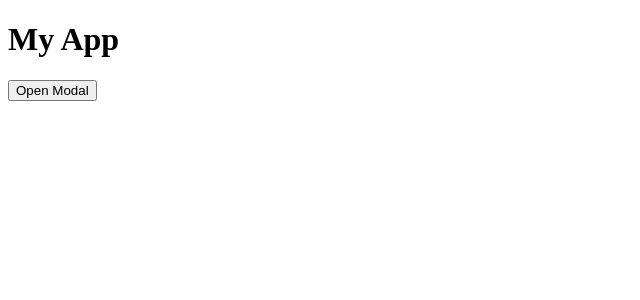
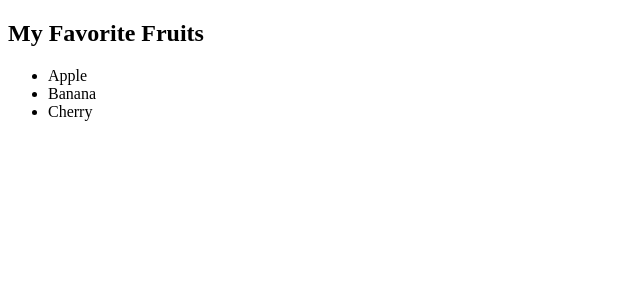
Before and after one commit to thanhpham091790/reactjs, a React (Vite) app in the folder 01-react-tutorial/my-react-app/: page / in a window 1280 px wide. Shown: the top 300 px of the page, without its empty margins (0-640 px from the left). Built offline with nearby package versions, Linux system fonts and the light colour scheme.

Commit message:
If a component takes time to load, you can use a Suspense component, and it will display the fallback content while the component is loading.

```diff
--- a/01-react-tutorial/my-react-app/src/App.jsx
+++ b/01-react-tutorial/my-react-app/src/App.jsx
@@ -1,7 +1,13 @@
+
+import Fruits from "./Fruits";
+import { Suspense } from "react";
+
 function App() {
   return (
-    <div className="App">
-      <h1>Hello World!</h1>
+    <div>
+      <Suspense fallback={<div>Loading...</div>}>
+        <Fruits />
+      </Suspense>
     </div>
   );
 }
--- /dev/null
+++ b/01-react-tutorial/my-react-app/src/Fruits.jsx
@@ -0,0 +1,31 @@
+function fetchFruitData() {
+    return new Promise((resolve) => {
+        setTimeout(() => {
+            resolve(['Apple', 'Banana', 'Cherry']);
+        }, 2000);
+    });
+}
+
+let fruitResource = {
+    data: null,
+    read() {
+        if (this.data !== null) return this.data;
+        throw fetchFruitData().then(result => this.data = result);
+    }
+};
+
+function Fruits() {
+    const fruits = fruitResource.read();
+    return (
+        <>
+            <h2>My Favorite Fruits</h2>
+            <ul>
+                {fruits.map((fruit, index) => (
+                    <li key={index}>{fruit}</li>
+                ))}
+            </ul>
+        </>
+    );
+}
+
+export default Fruits;
--- a/01-react-tutorial/my-react-app/src/main.jsx
+++ b/01-react-tutorial/my-react-app/src/main.jsx
@@ -1,6 +1,6 @@
 
 import { createRoot } from 'react-dom/client'
-import MyApp from './MyApp';
+import App from './App';
 
 
-createRoot(document.getElementById('root')).render(<MyApp />);
+createRoot(document.getElementById('root')).render(<App />);
```
